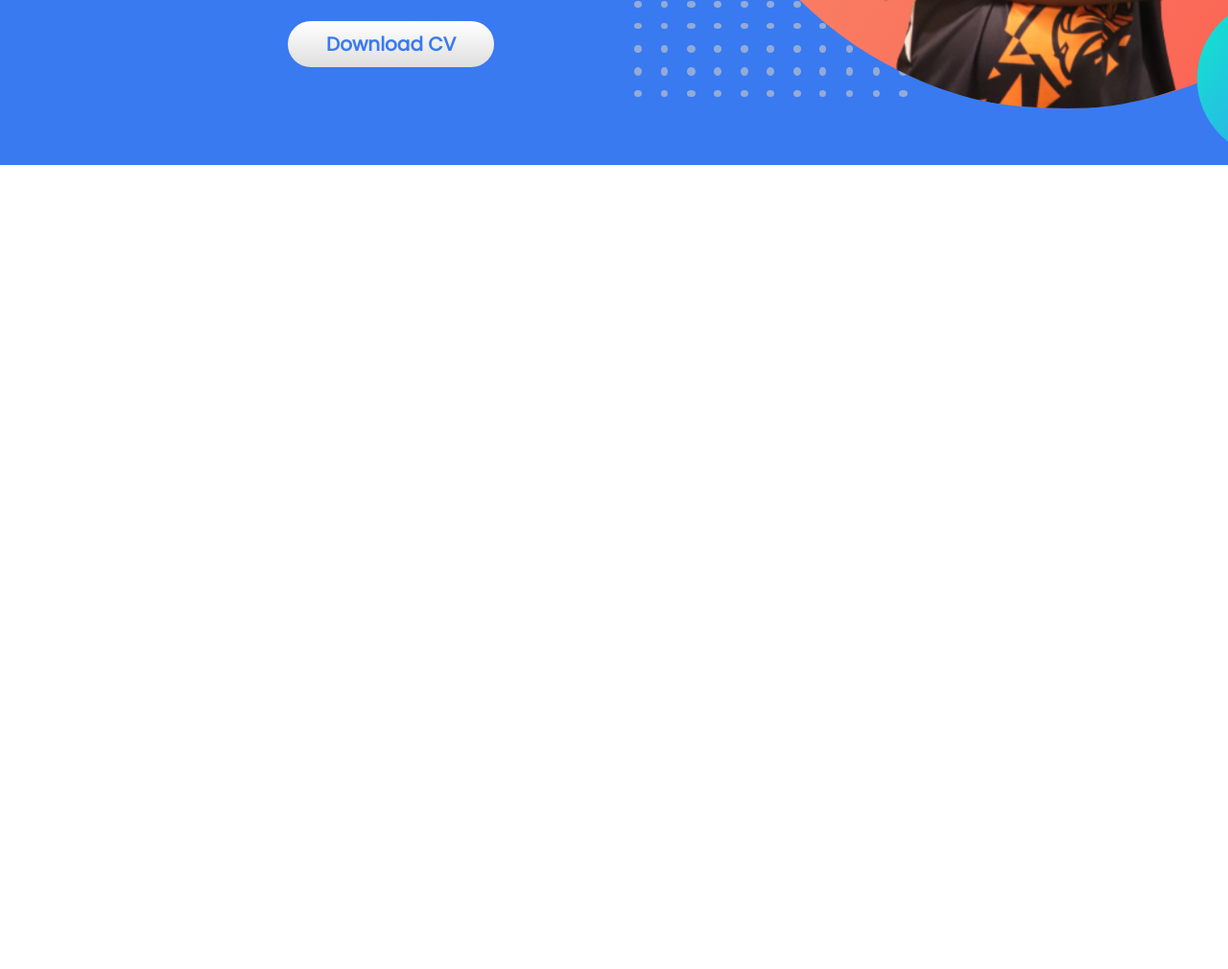
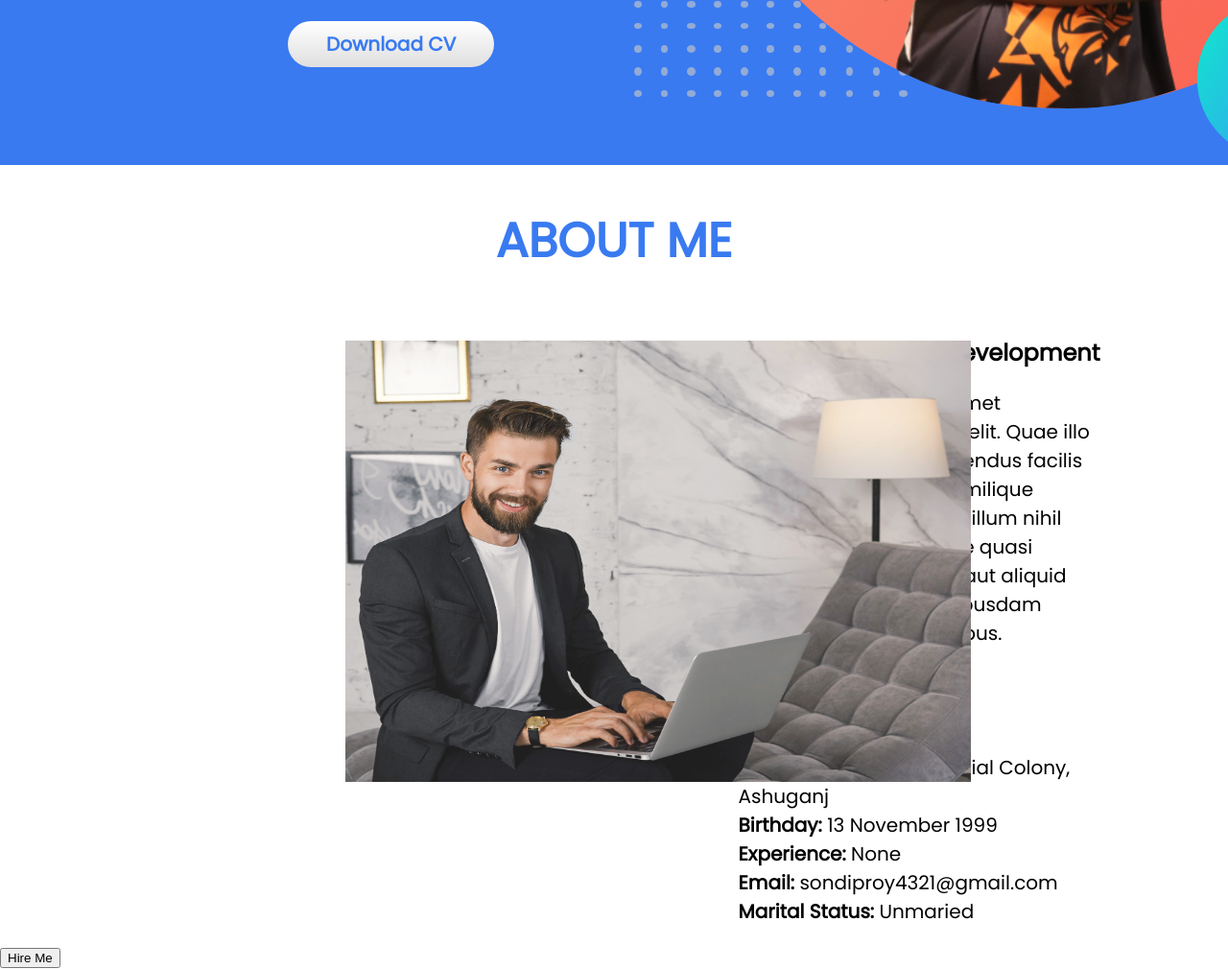
Before and after one commit to sondiproy0/portfolio-practice-2, a plain HTML site: page index.html in a window 1280 px wide. Shown: the part 664-1674 px from the top of the page at 96% size. Before the commit the page ends 836 px from the top, so only its background shows below. Drawn offline with Linux system fonts and the light colour scheme.

Commit message:
second half

```diff
--- a/index.html
+++ b/index.html
@@ -24,6 +24,44 @@
             <img id="about" src="images/sondip.png" alt="">
         </div>
     </section>
+    <section class="about-me">
+        <h1>About me</h1>
+        <section class="mid-content">
+
+            <div class="aboutme-left">
+                <img src="images/about.jpg" width="652" height="460">
+            </div>
+
+            <div class="aboutme-right">
+                <div>
+                    <h2>Website Design & Development</h2>
+                    <p>Lorem ipsum dolor sit amet consectetur adipisicing elit. Quae illo quo ipsum rerum repellendus
+                        facilis
+                        esse, nesciunt earum similique placeat sit, qui tempore illum nihil corrupti asperiores unde
+                        quasi
+                        architecto. Dolore alias aut aliquid vitae eum deserunt quibusdam consectetur necessitatibus.
+                    </p>
+                </div>
+
+                <div class="info">
+                    <p><strong>Name:</strong> Sondip Roy <br>
+                        <strong>Degree:</strong> Bachelor's <br>
+                        <strong>Phone:</strong> 01751637330 <br>
+                        <strong>Address:</strong> APSCL Residential Colony, Ashuganj <br>
+
+                        <strong>Birthday:</strong> 13 November 1999 <br>
+                        <strong>Experience:</strong> None <br>
+                        <strong>Email:</strong> sondiproy4321@gmail.com <br>
+                        <strong>Marital Status:</strong> Unmaried
+                    </p>
+                </div>
+            </div>
+
+            </div>
+
+        </section>
+        <button class="btn">Hire Me</button>
+    </section>
 </body>
 
 </html>
--- a/style.css
+++ b/style.css
@@ -50,3 +50,35 @@ body{
 .right{
     margin-right: 300px;
 }
+
+.mid-content{
+    display: flex;
+}
+
+.about-me h1{
+    text-align: center;
+    text-transform: uppercase;
+    font-size: 50px;
+    color: rgb(57, 122, 241);
+}
+
+.aboutme-left{
+    width: 32%;
+    position: relative;
+    top: 25px;
+    margin-left: 360px;
+    /* margin-right: 10px; */
+}
+
+.aboutme-right{
+    width: 30%;
+
+}
+
+.aboutme-right p{
+    font-size: 20px;
+}
+
+.btn{
+    align-content: center;
+}
```
